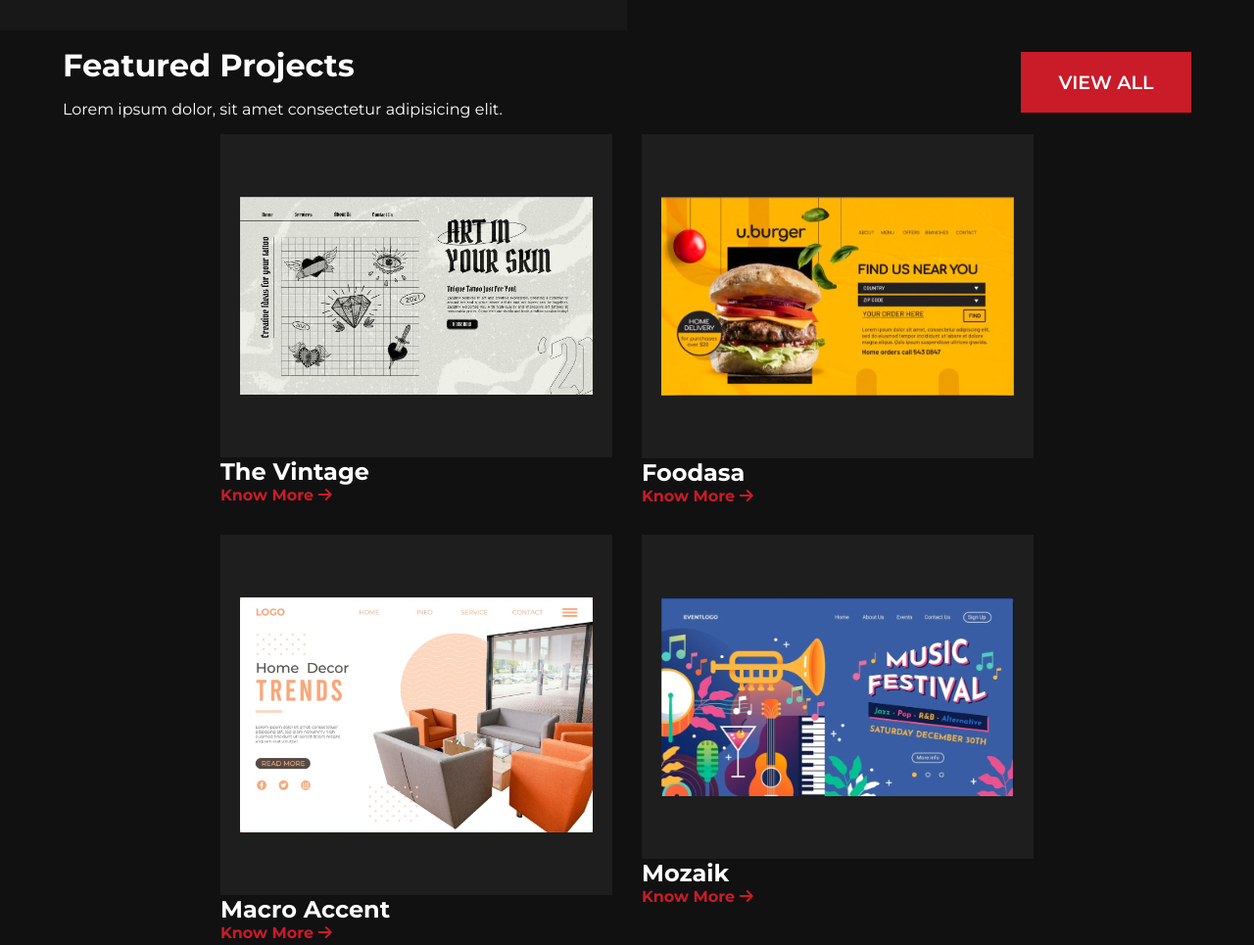
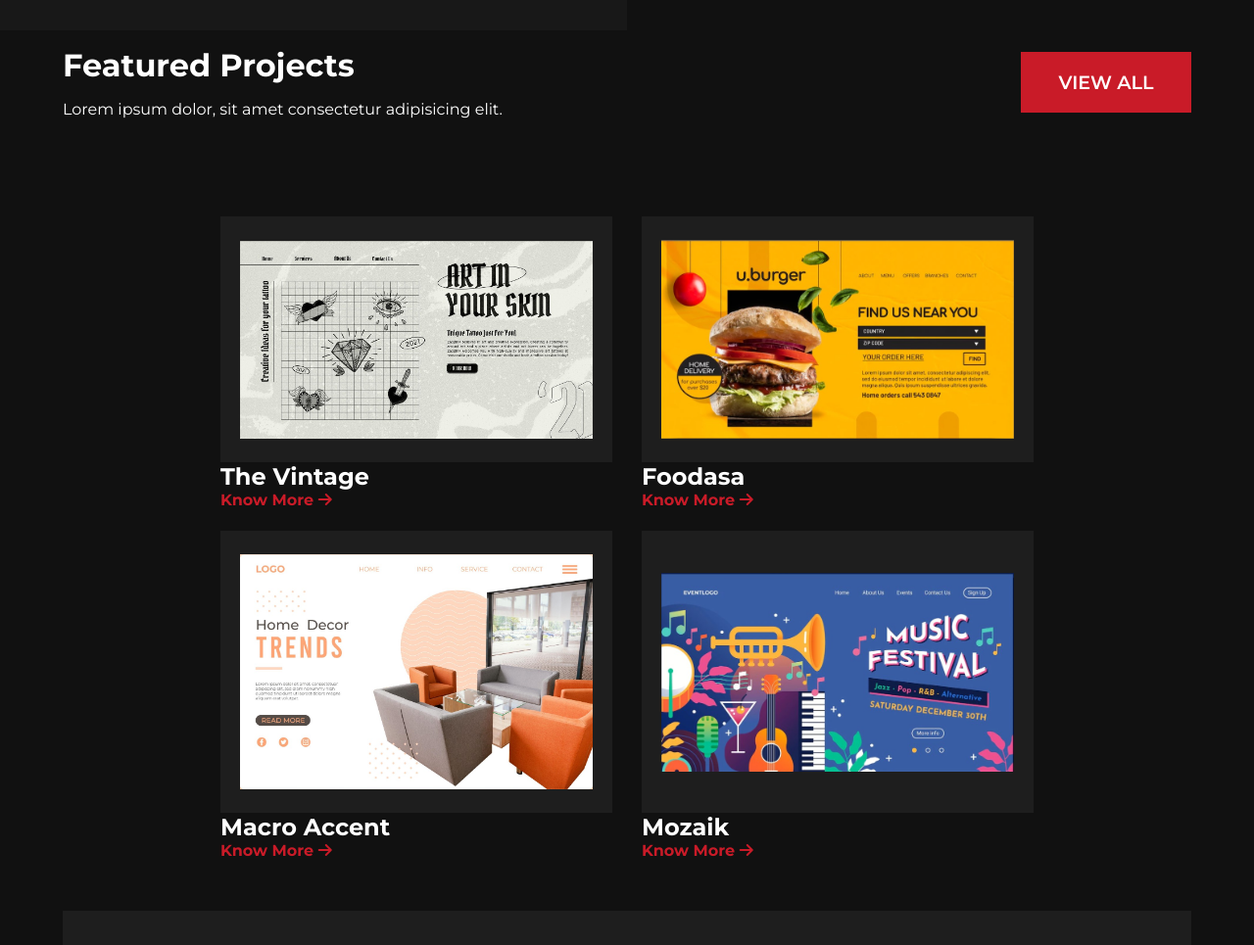
Before and after one commit to Gxgxn/Project-15-Portfolio, a plain HTML site: page index.html in a window 1280 px wide. Shown: the part 1600-2565 px from the top of the page at 98% size. Drawn offline with Linux system fonts and the light colour scheme.

Commit message:
fixed card alignement in project section

```diff
--- a/css/style.css
+++ b/css/style.css
@@ -157,23 +157,23 @@ nav > img {
   margin-bottom: 0.5em;
 }
 .big-cards {
-  width: 60%;
+  max-width: 60%;
   margin: 0 auto;
+  margin-block: 100px;
   display: grid;
   grid-template-columns: repeat(2, minmax(400px, 1fr));
-  gap: 30px;
+  column-gap: 30px;
+  row-gap: 70px;
   justify-content: center;
 }
 
 .big-img {
   background-color: var(--clr-cards-bg);
-  /* height: 100%; */
-  /* flex-direction: row; */
+  height: 100%;
   display: flex;
   flex-direction: column;
   align-items: center;
   justify-content: center;
-  padding-block: 4em;
 }
 .big-img > img {
   display: block;
```
